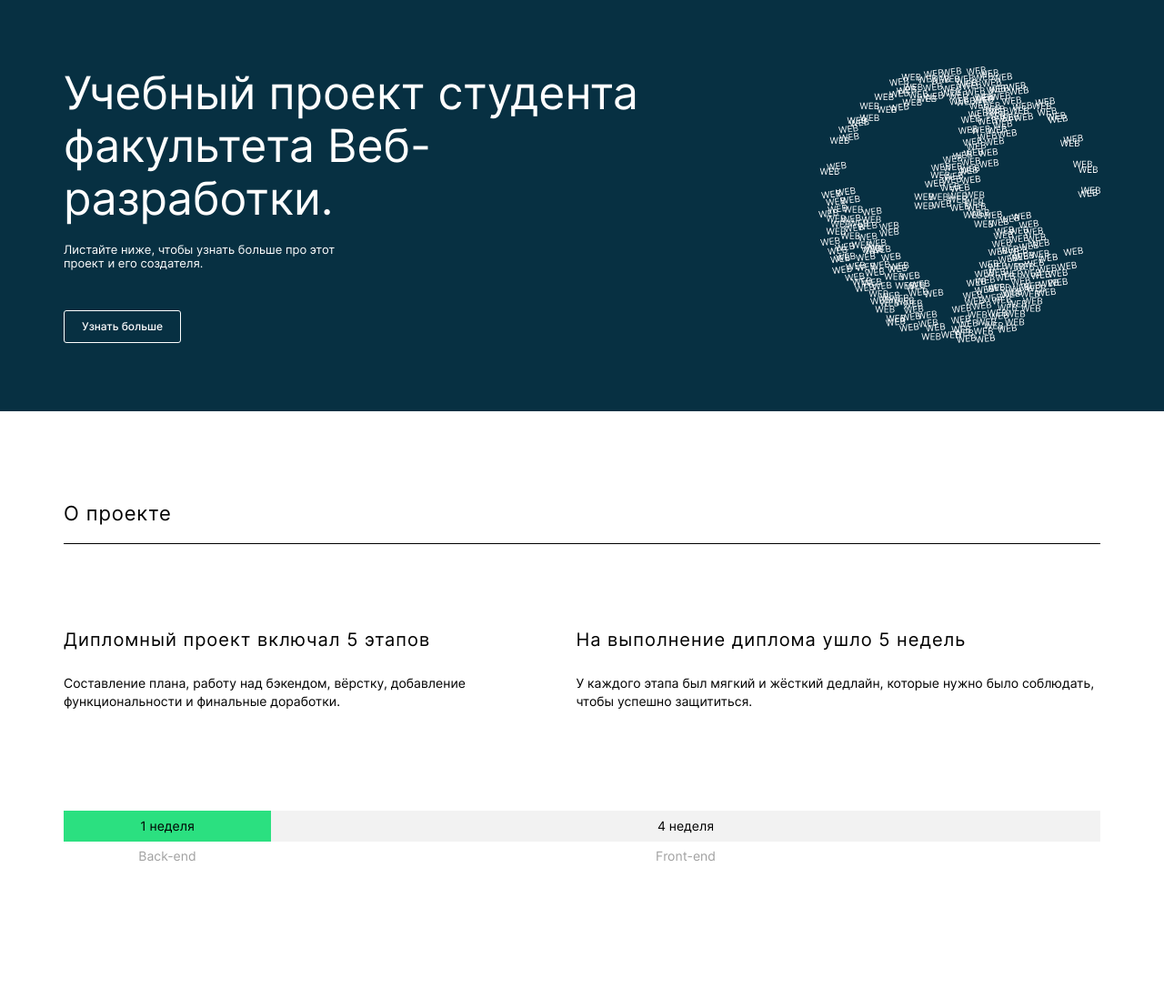
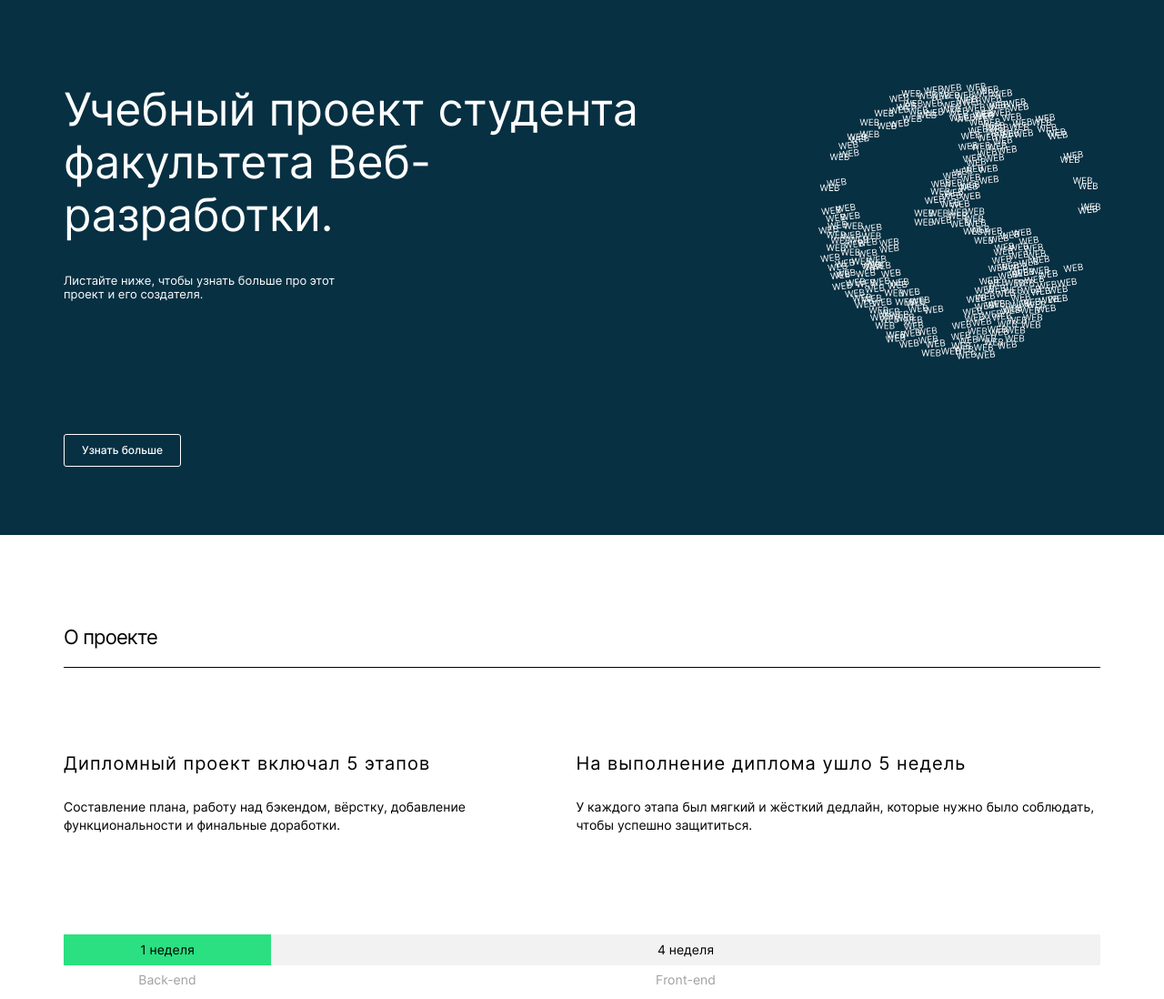
Before and after one commit to vitland/movies-explorer-frontend, a React app: page / in a window 1280 px wide. Shown: the part 2-1100 px from the top of the page at 91% size. Before the commit the page ends 1061 px from the top, so only its background shows below. Built offline with nearby package versions, Linux system fonts and the light colour scheme.

Commit message:
refactor: Подгонка стилей

```diff
--- a/package.json
+++ b/package.json
@@ -9,6 +9,8 @@
     "classnames": "^2.3.2",
     "react": "^18.2.0",
     "react-dom": "^18.2.0",
+    "react-router": "^6.14.2",
+    "react-router-dom": "^6.14.2",
     "react-scripts": "5.0.1",
     "web-vitals": "^2.1.4"
   },
--- a/src/components/App/App.css
+++ b/src/components/App/App.css
@@ -0,0 +1,3 @@
+#root {
+  font-family: Inter, Arial, sans-serif;
+}
--- a/src/components/App/App.js
+++ b/src/components/App/App.js
@@ -1,8 +1,12 @@
 import Main from '../Main/Main';
-
+import Header from '../Header/Header';
+import styles from './App.css'
 function App() {
   return (
-    <Main/>
+    <>
+      <Header/>
+      <Main/>
+    </>
   );
 }
 
--- a/src/components/BlockHeader/BlockHeader.module.css
+++ b/src/components/BlockHeader/BlockHeader.module.css
@@ -2,8 +2,9 @@
   margin: 0;
   padding: 0;
   font-size: 22px;
-  letter-spacing: .04em;
+  letter-spacing: -.04em;
   font-weight: 400;
+  width: 100%;
 }
 
 .header::after{
--- a/src/components/Main/Main.jsx
+++ b/src/components/Main/Main.jsx
@@ -1,11 +1,15 @@
 import Promo from '../Promo/Promo';
 import styles from './Main.module.css'
 import AboutProject from '../AboutProject/AboutProject';
+import Techs from '../Techs/Techs';
+import AboutMe from '../AboutMe/AboutMe';
 const Main = () => {
   return (
     <main className={styles.main}>
       <Promo/>
       <AboutProject/>
+      <Techs/>
+      <AboutMe/>
     </main>
 
   );
--- a/src/components/Main/Main.module.css
+++ b/src/components/Main/Main.module.css
@@ -1,3 +1,7 @@
 .main{
-  font-family: Inter, Arial, sans-serif;
+  display: flex;
+  flex-direction: column;
+  align-items: center;
+  width: 100%;
+
 }
--- a/src/components/Promo/Promo.jsx
+++ b/src/components/Promo/Promo.jsx
@@ -8,10 +8,10 @@ const Promo = () => {
         <div className={styles.promo__textContainer}>
           <h1 className={styles.promo__heading}>Учебный проект студента факультета Веб-разработки.</h1>
           <p className={styles.promo__subtitle}>Листайте ниже, чтобы узнать больше про этот проект и его создателя.</p>
+        <button className={styles.promo__infoBtn}>Узнать больше</button>
         </div>
-        <button className={styles.promo__infoBtn}>Узнать больше</button>
+        <img src={logo} alt="глобус из слова web" className={styles.promo__logo}/>
       </div>
-      <img src={logo} alt="глобус из слова web" className={styles.promo__logo}/>
     </section>
   );
 };
--- a/src/components/Promo/Promo.module.css
+++ b/src/components/Promo/Promo.module.css
@@ -1,28 +1,29 @@
 .promo{
-  max-width: 1280px;
-  padding: 75px 70px;
+  width: 100%;
   display: flex;
-  justify-content: space-between;
+  justify-content: center;
   background-color: #073042;
+  box-sizing: border-box;
 }
 
 .promo__container {
   max-width: 1140px;
+  padding: 93px 0 75px;
   display: flex;
-  flex-direction: column;
   justify-content: space-between;
+  align-items: flex-start;
+  gap: 190px;
 }
 
 .promo__textContainer{
   display: flex;
   flex-direction: column;
-  gap: 20px;
 }
 
 .promo__heading {
   max-width: 640px;
   font-weight: 400;
-  margin: 0;
+  margin: 0 0 36px;
   padding: 0;
   font-size: 50px;
   line-height: 58px;
@@ -30,7 +31,7 @@
 }
 .promo__subtitle{
   max-width: 310px;
-  margin: 0;
+  margin: 0 0 146px;
   padding: 0;
   font-size: 13px;
   font-weight: 400;
```
Also changed, not shown: 1 other file.
